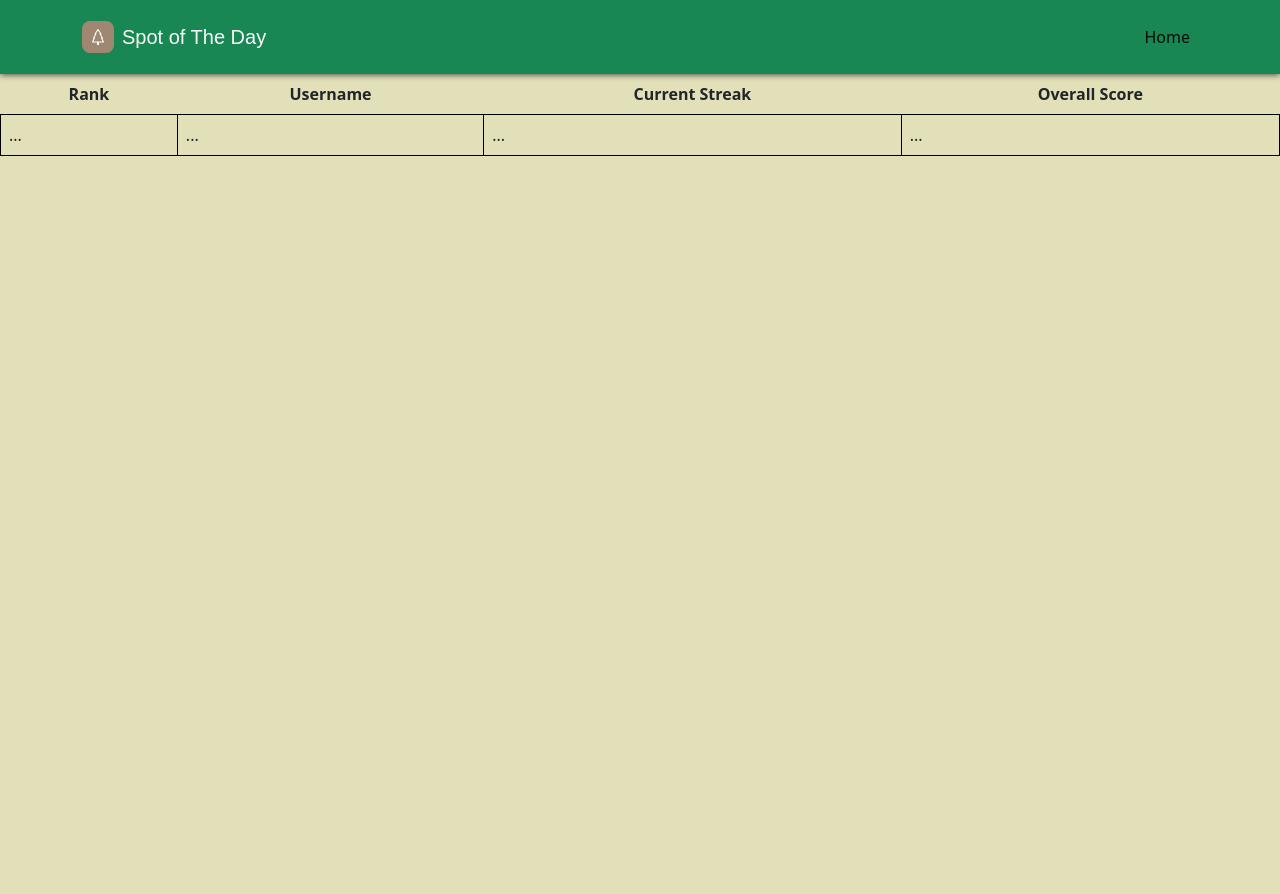
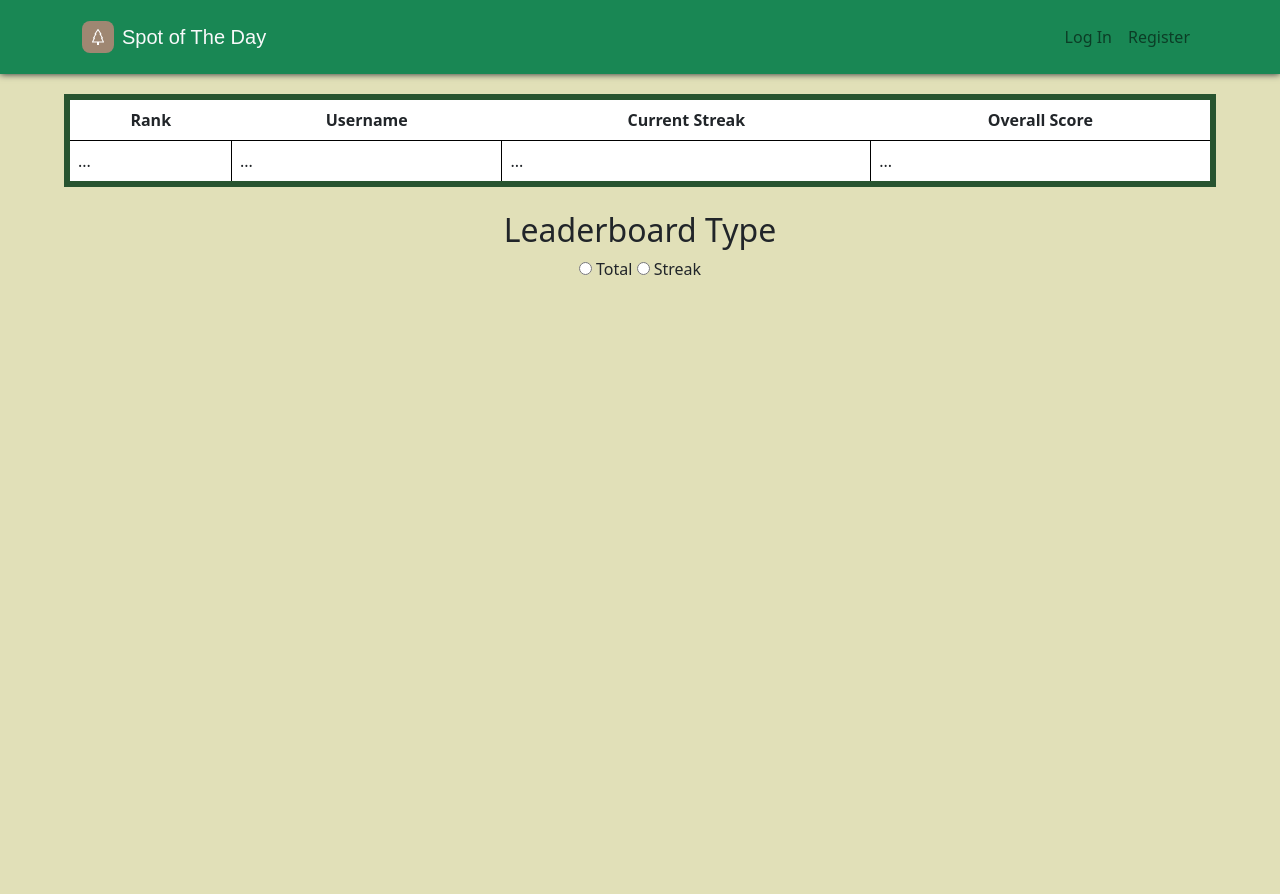
Before and after one commit to rhysbw/gamificationECM2434, a Django app: template mysite/templates/leaderboard.html in a window 1280 px wide. Before the commit the page ends 156 px from the top, so only its background shows below. Run offline with Django 4.2, Linux system fonts and the light colour scheme; the template is opened without the code that fills it, so the values that code supplies are empty; some libraries are stand-ins or nearby versions; some web fonts are replaced.

Commit message:
made design changes to the leaderboard page and adds buttons for the user to select their leaderboard type for future development

```diff
--- a/mysite/templates/base.html
+++ b/mysite/templates/base.html
@@ -25,12 +25,16 @@
                     </svg></span><span class="fw-light" style="font-family: Alatsi, sans-serif;color: var(--bs-light);padding-right: 10px;">Spot of The Day</span></a><button data-bs-toggle="collapse" class="navbar-toggler" data-bs-target="#navcol-2"><span class="visually-hidden">Toggle navigation</span><span class="navbar-toggler-icon"></span></button>
             <div class="collapse navbar-collapse" id="navcol-2">
                 <ul class="navbar-nav ms-auto">
-                    <li class="nav-item"><a class="nav-link active" href="/">Home</a></li>
                     {% if user.is_authenticated %}
+                        <li class="nav-item"><a class="nav-link active" href="/">Home</a></li>
                         <li class="nav-item"><a class="nav-link" href="/leaderboard/streak">Leaderboard</a></li>
                         <li class="nav-item"><a class="nav-link" href="/profile">Profile</a></li>
                         <li class="nav-item"><a class="nav-link" href="/logout">Sign Out</a></li>
+                    {% else %}
+                        <li class="nav-item"><a class="nav-link" href="/login">Log In</a></li>
+                        <li class="nav-item"><a class="nav-link" href="/signup">Register</a></li>
                     {% endif %}
+                </ul>
             </div>
         </div>
     </nav>
--- a/mysite/templates/home.html
+++ b/mysite/templates/home.html
@@ -59,7 +59,7 @@
       box-shadow: 0px 0px 10px 5px #285430;
     }
 
-    .green_button, .here_button, .spot_button {
+    .here_button, .spot_button {
       background-color: #285430;
       color: white;
       height: 15%;
--- a/mysite/templates/leaderboard.html
+++ b/mysite/templates/leaderboard.html
@@ -4,9 +4,22 @@
 
 {% block style %}
     <style>
+
+    .page_container {
+          display: flex;
+            flex-direction: column;
+            justify-content: flex-start;
+            align-items: center;
+            height: 100vh;
+            margin-top: 20px;
+        }
+
+
     table {
         border-collapse: collapse;
-        width: 100%;
+        width: 90%;
+        background-color: white;
+        border: 6px solid #285430;
     }
     th {
         text-align: center;
@@ -22,6 +35,7 @@
 
 {% block content %}
     {{ UiT }} {{ position }} {{ url }}
+    <div class = "page_container">
         <table><tr>
             <th>Rank</th>
             <th>Username</th>
@@ -52,4 +66,16 @@
             </tr>
         {% endfor %}
         </table>
+        <br>
+        <h2> Leaderboard Type </h2>
+        <div>
+
+          <input type="radio" id="total" name="ranking_type" value="total">
+          <label for="total">Total</label>
+
+          <input type="radio" id="streak" name="ranking_type" value="streak">
+          <label for="streak">Streak</label>
+
+        </div>
+    </div>
 {% endblock %}
```
Lines whose indentation alone changed are shown as unchanged.
